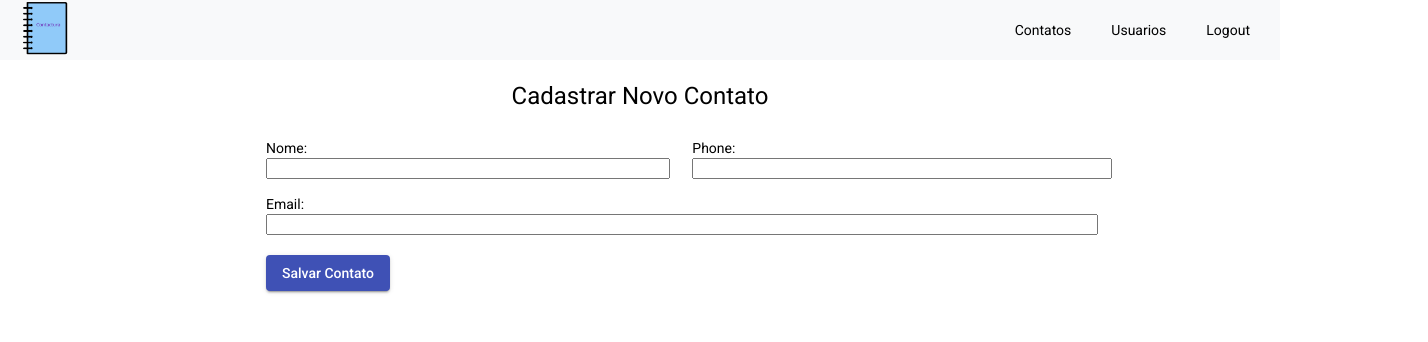
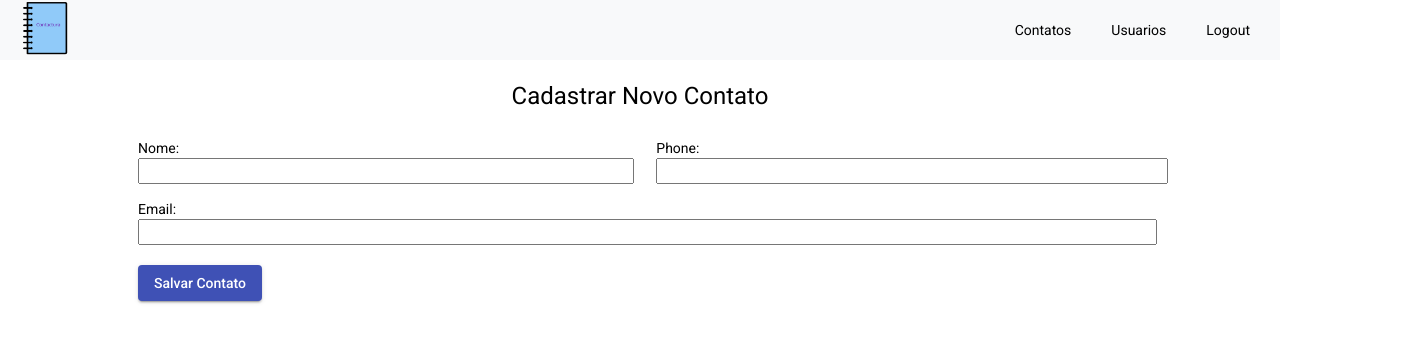
Before and after one commit to mrpilar/contactura_front_end, an Angular app: page /cadastro-contatos in a window 1280 px wide. Shown: the top 342 px of the page, 1428 px wide, since content can reach past the window. Built offline with nearby package versions, Linux system fonts and the light colour scheme; sample sign-in values are in the browser's storage.

Commit message:
alteracoes de etilo

```diff
--- a/src/app/form-contatos/form-contatos.component.scss
+++ b/src/app/form-contatos/form-contatos.component.scss
@@ -10,15 +10,17 @@
   grid-template-columns: auto auto auto;
   background-color: white;
   padding: 10px;
-  margin-left: 20%;
+  margin-left: 10%;
 }
 
 .text_input {
   width: 100%;
+  height: 20px
 }
 
 .email_input {
-  width: 208%;
+  width: 207%;
+  height: 20px
 }
 
 
@@ -42,7 +44,7 @@
 
 .container_buttons {
   padding: 10px;
-  margin-left: 20%;
+  margin-left: 10%;
 }
 
 p {
@@ -51,44 +53,12 @@ p {
 
 //media query para desktop com o minimo de 769px
 
-  @media screen and (min-width: 769px) {
-
+@media screen and (min-width: 769px) {
   .container_form {
     display: grid;
-    grid-template-columns: auto auto auto;
     background-color: white;
-    padding: 10px;
-
-  }
-
-  .text_input {
+    float: none;
     width: 100%;
-  }
-
-  .email_input {
-    width: 208%;
-  }
-
-
-  .nome_form {
-    width: 100%;
-    margin-right: 15px;
-  }
-
-  .phone_form {
-    margin-left: 30px;
-    margin-bottom: 15px;
-    width: 100%;
-  }
-
-  .email_form {
-    width: 100%;
-
-  }
-
-  .container_buttons {
-    padding: 10px;
-    margin-left: 20%;
   }
 
   p {
```
